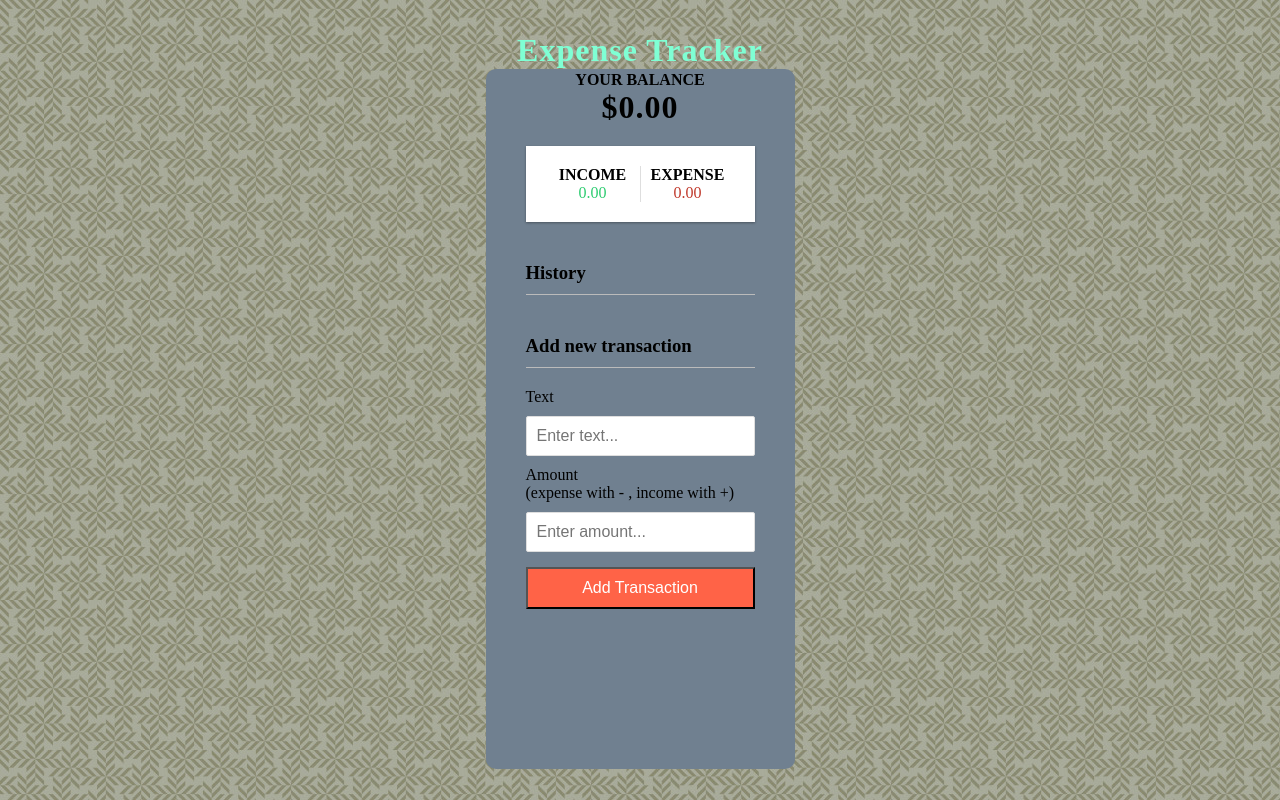
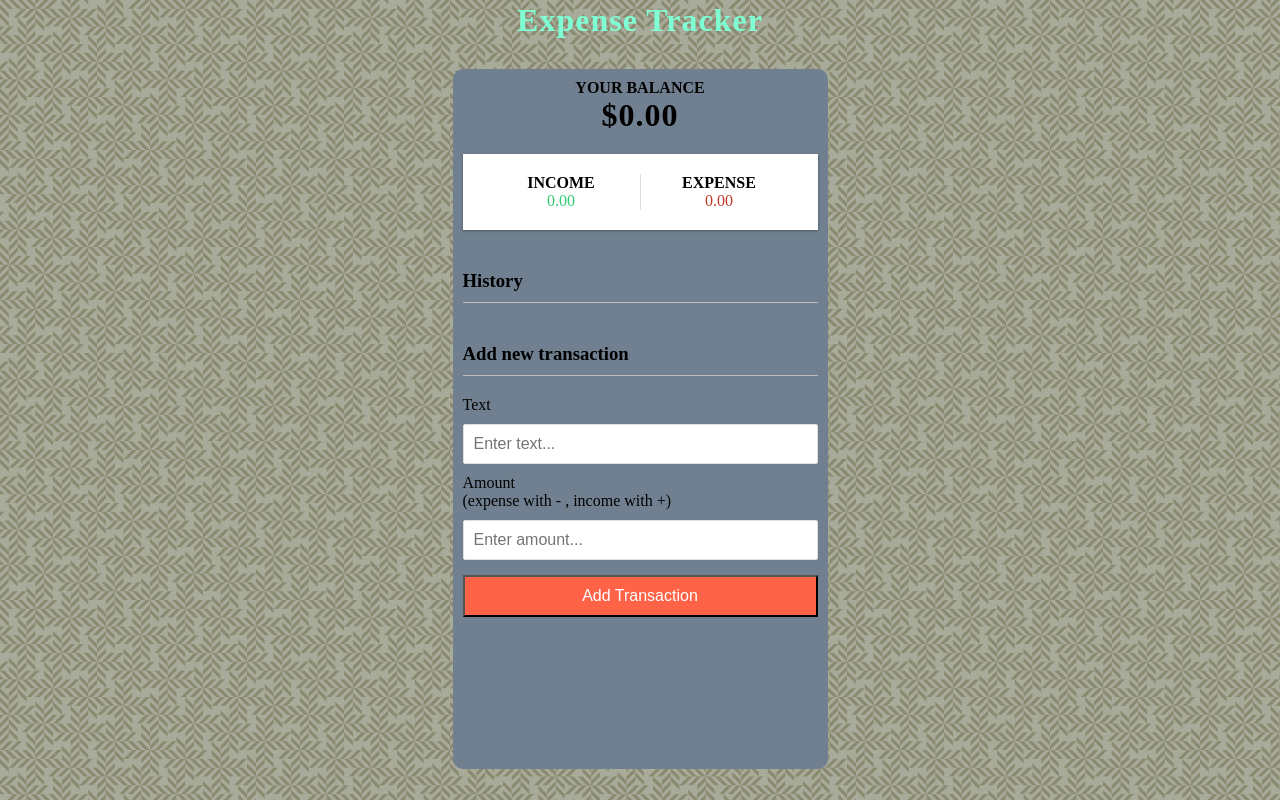
Before and after one commit to frazali93/expense-tracker-app, a React (Create React App) app: page / in a window 1280 px wide. Built offline with nearby package versions, Linux system fonts and the light colour scheme.

Commit message:
Update App.css

```diff
--- a/src/App.css
+++ b/src/App.css
@@ -22,11 +22,9 @@
   }
 
   .container {
-    /*margin: 30px;*/
-    /*width: 375px;*/
-    /*padding: 10px;*/
-    margin: 0 auto;
-    padding: 2px 40px;
+    margin: 30px;
+    width: 375px;
+    padding: 10px;
     background-color: slategrey;
     border-radius: 10px;
     max-width: 400px;
```
